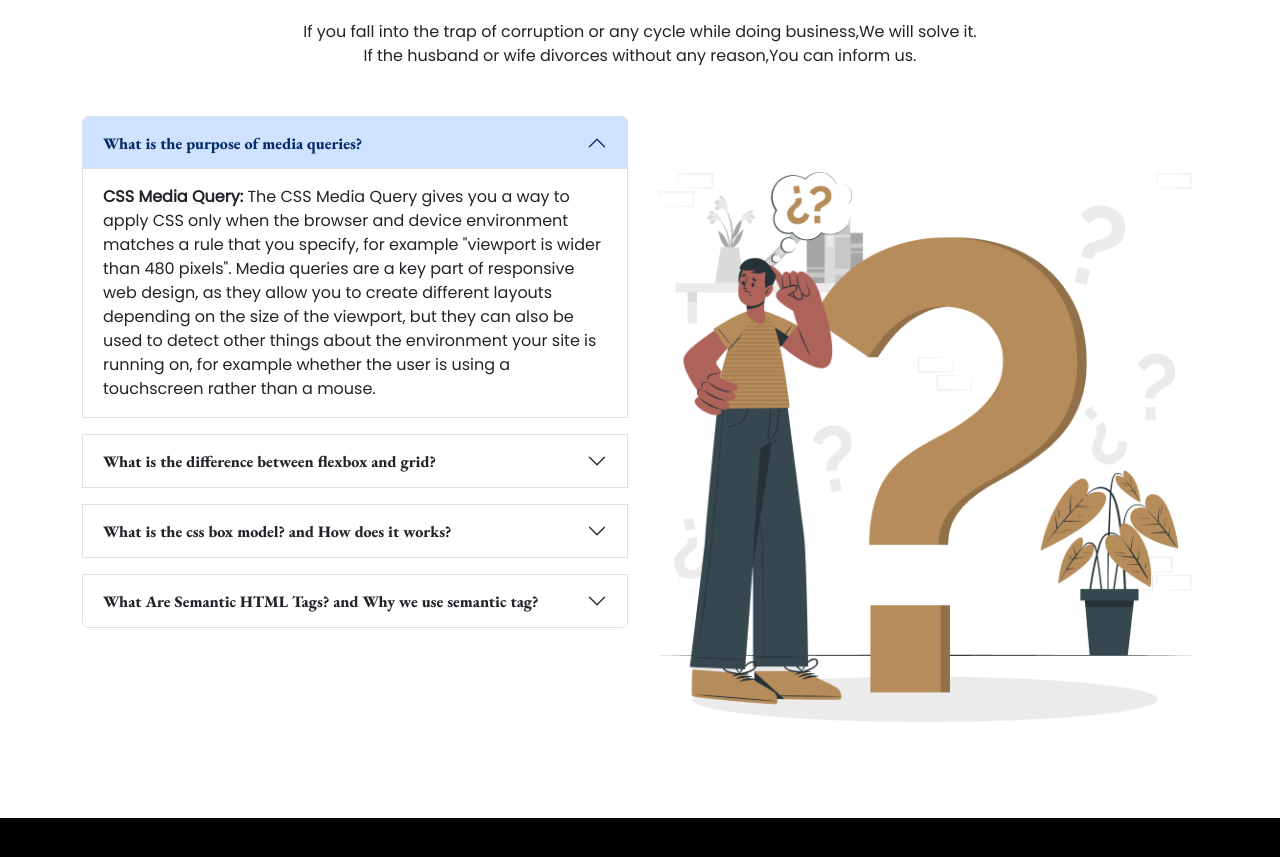
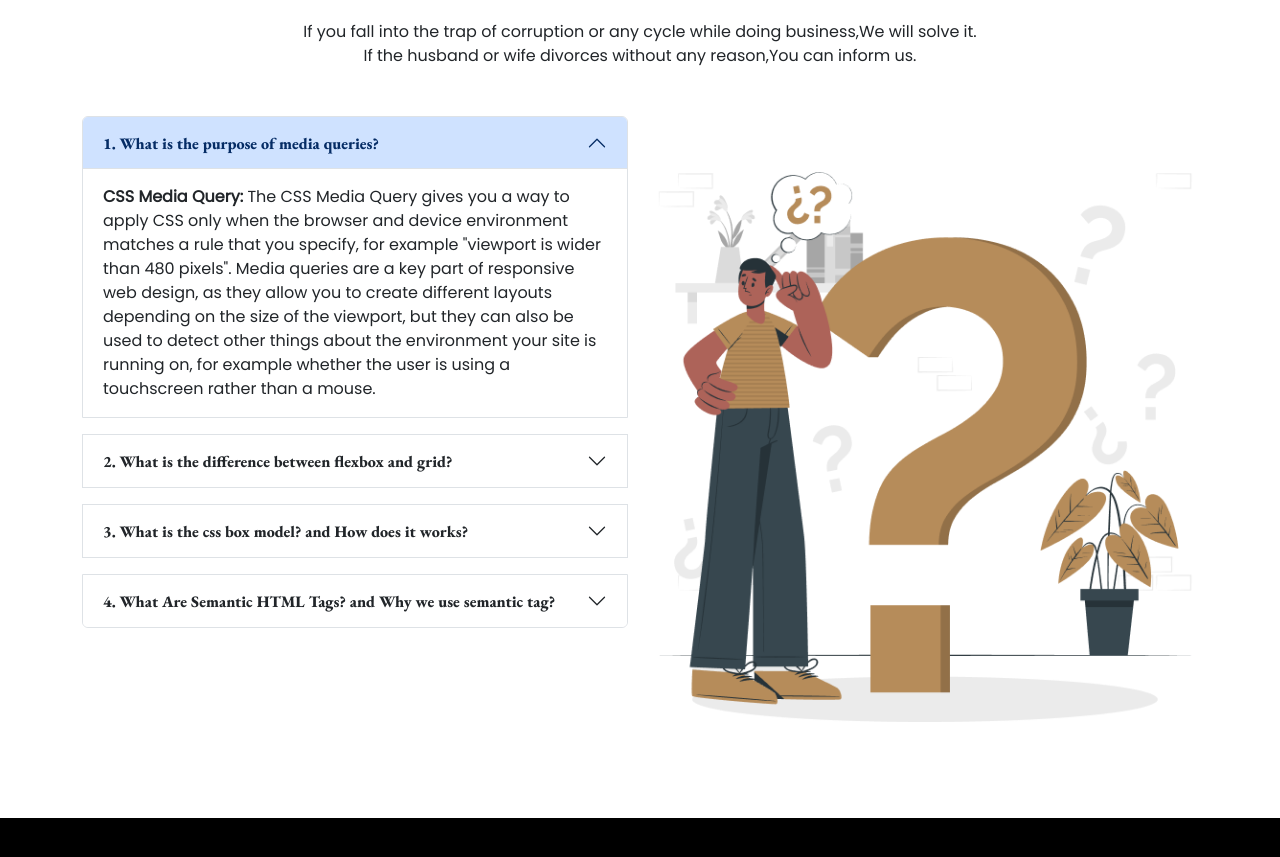
Before and after one commit to faridul22/legal-solution, a plain HTML site: page index.html in a window 1280 px wide. Shown: the part 3111-3968 px from the top of the page. Drawn offline with nearby package versions, Linux system fonts and the light colour scheme.

Commit message:
question serial number added

```diff
--- a/index.html
+++ b/index.html
@@ -257,7 +257,7 @@
                             <h2 class="accordion-header" id="headingOne">
                                 <button class="accordion-button" type="button" data-bs-toggle="collapse"
                                     data-bs-target="#collapseOne" aria-expanded="true" aria-controls="collapseOne">
-                                    What is the purpose of media queries?
+                                    1. What is the purpose of media queries?
                                 </button>
                             </h2>
                             <div id="collapseOne" class="accordion-collapse collapse show" aria-labelledby="headingOne"
@@ -278,7 +278,7 @@
                             <h2 class="accordion-header" id="headingTwo">
                                 <button class="accordion-button collapsed" type="button" data-bs-toggle="collapse"
                                     data-bs-target="#collapseTwo" aria-expanded="false" aria-controls="collapseTwo">
-                                    What is the difference between flexbox and grid?
+                                    2. What is the difference between flexbox and grid?
                                 </button>
                             </h2>
                             <div id="collapseTwo" class="accordion-collapse collapse" aria-labelledby="headingTwo"
@@ -306,7 +306,7 @@
                             <h2 class="accordion-header" id="headingThree">
                                 <button class="accordion-button collapsed" type="button" data-bs-toggle="collapse"
                                     data-bs-target="#collapseThree" aria-expanded="false" aria-controls="collapseThree">
-                                    What is the css box model? and How does it works?
+                                    3. What is the css box model? and How does it works?
                                 </button>
                             </h2>
                             <div id="collapseThree" class="accordion-collapse collapse" aria-labelledby="headingThree"
@@ -336,11 +336,12 @@
                                 </div>
                             </div>
                         </div>
+                        <!-- qna 4 -->
                         <div class="accordion-item mb-3 border-top">
                             <h2 class="accordion-header" id="headingFour">
                                 <button class="accordion-button collapsed" type="button" data-bs-toggle="collapse"
                                     data-bs-target="#collapseFour" aria-expanded="false" aria-controls="collapseFour">
-                                    What Are Semantic HTML Tags? and Why we use semantic tag?
+                                    4. What Are Semantic HTML Tags? and Why we use semantic tag?
                                 </button>
                             </h2>
                             <div id="collapseFour" class="accordion-collapse collapse" aria-labelledby="headingFour"
```
